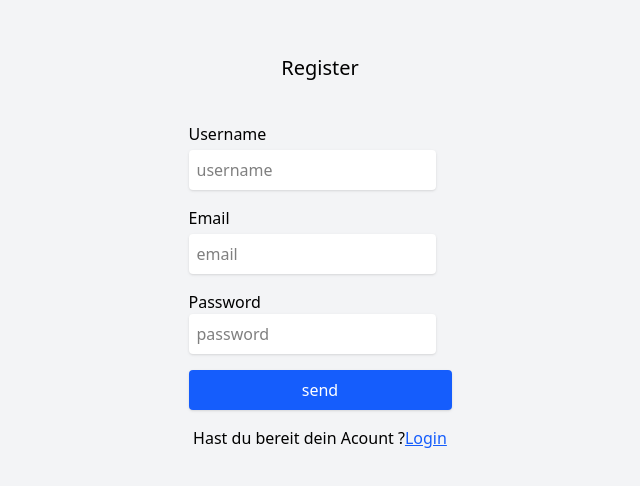
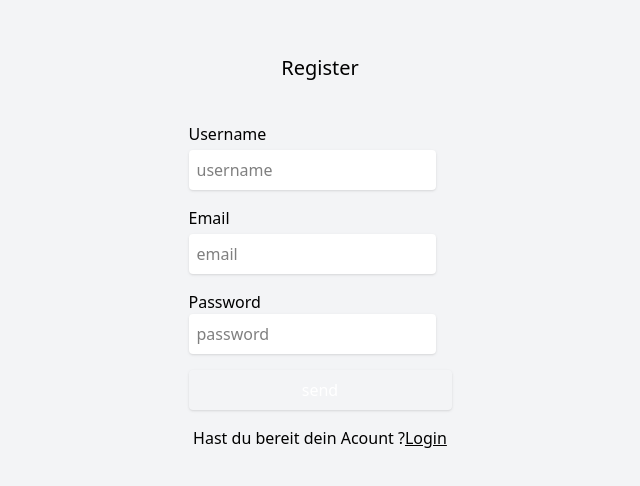
Before and after one commit to CommitCrush/Reise-Blog, a Next.js app in the folder nextjs_basic/: page /register in a window 1280 px wide. Shown: the part 128-614 px from the top of the page, without its empty margins (320-960 px from the left). Built offline with nearby package versions, Linux system fonts and the light colour scheme; no server answers.

Commit message:
fix: correct button and link styles in registration page

```diff
--- a/nextjs_basic/src/app/(auth)/register/page.tsx
+++ b/nextjs_basic/src/app/(auth)/register/page.tsx
@@ -52,13 +52,13 @@ export default function RegisterPage() {
         </div>
         <button
           type="submit"
-          className="font-mediummt  text-white w-full rounded border-gray-300 shadow-sm bg-blue-600 p-2"
+          className="font-medium text-white w-full rounded border-gray-300 shadow-sm bg-Sky-300 p-2"
         >
           send
         </button>
         <p className="text-center">
           Hast du bereit dein Acount ?
-          <Link href="/login" className="text-blue-600 hover: underline">
+          <Link href="/login" className="text-Sky-300 hover: underline">
             Login
           </Link>
         </p>
```
